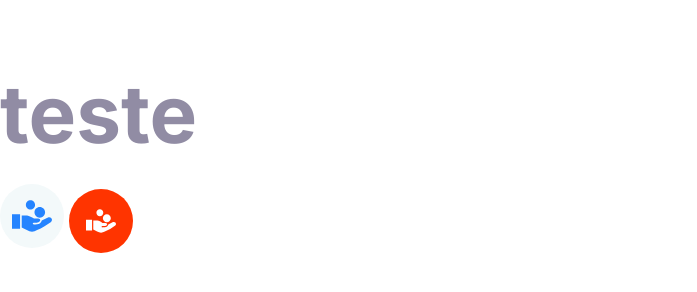
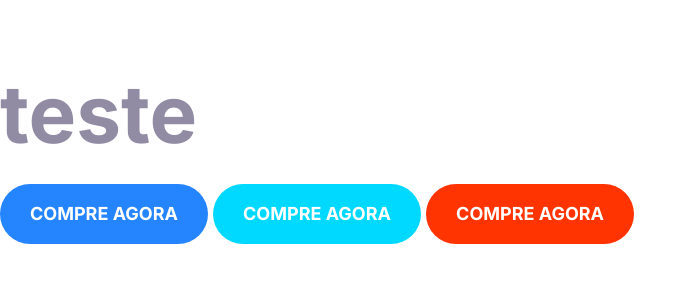
Before and after one commit to FrankMarcelino/projeto-recomenda--o-de-investimento, a plain HTML site: page index.html in a window 1280 px wide. Shown: the whole page, without its empty margins (0-697 px from the left). Drawn offline with Linux system fonts and the light colour scheme.

```diff
--- a/css/style.css
+++ b/css/style.css
@@ -12,3 +12,9 @@
 @import './utilitarios-css/lista.css';
 /* icons */
 @import './utilitarios-css/icons.css';
+/* botoões */
+@import './utilitarios-css/botoes.css';
+
+
+
+/* Para organizar o codigo por ordem alfabetica: selecione o texto e aperte ctrl + shift + p digite; Sort Lines Ascending */
--- /dev/null
+++ b/css/utilitarios-css/botoes.css
@@ -0,0 +1,27 @@
+/* botões */
+
+.btn {
+    border-radius: 40px;
+    border: 0;
+    cursor: pointer;
+    font-size: 1.8rem;
+    font-weight: 600;
+    padding: 2rem 3rem;
+    text-transform: uppercase;
+    white-space: nowrap;
+}
+
+.btn--primario {
+    background: var(--cor-primaria);
+    color: var(--cor-branco);
+}
+
+.btn--secundario {
+    background-color:var(--cor-secundaria);
+    color: var(--cor-branco);
+}
+
+.btn--accent {
+    background-color: var(--cor-accent);
+    color: var(--cor-branco);
+}
--- a/index.html
+++ b/index.html
@@ -12,19 +12,12 @@
 </head>
 
 <body>
+
     <h1>teste</h1>
 
-    <span class="icon-container">
-        <svg class="icon icon--primario">
-            <use xlink:href="./imagens/icons/sprite.svg#wealth"></use>
-        </svg>
-    </span>
-
-    <span class="icon-container icon-container--accent">
-        <svg class="icon--small icon--white">
-            <use xlink:href="./imagens/icons/sprite.svg#wealth"></use>
-        </svg>
-    </span>
+    <button class="btn btn--primario">Compre agora</button>
+    <button class="btn btn--secundario">Compre agora</button>
+    <button class="btn btn--accent">Compre agora</button>
 
 </body>
 
```
